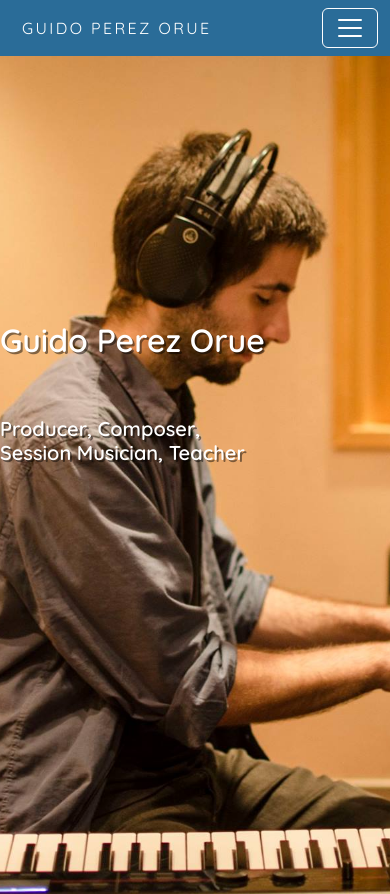
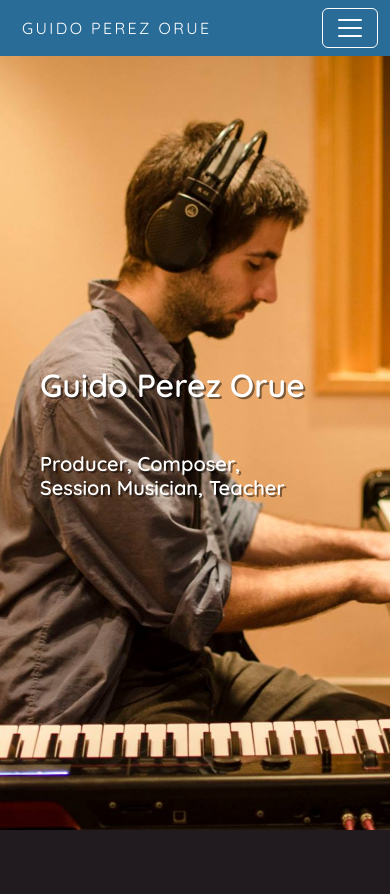
Before and after one commit to juancruz92/guidote, a plain HTML site: page index.html in a window 390 px wide. Shown: the top 894 px of the page. Drawn offline with nearby package versions, Linux system fonts and the light colour scheme.

Commit message:
carlitos

```diff
--- a/index.html
+++ b/index.html
@@ -46,7 +46,7 @@
         <div class="hero-title-container">
           <h1>Guido Perez Orue</h1>
           <h2 class="hero-h2">
-            Producer, Composer,<br />Session Musician, Teacher
+            Producer, Composer, Session Musician, Teacher
           </h2>
         </div>
 
--- a/style.css
+++ b/style.css
@@ -27,57 +27,51 @@ body {
 }
 
 .hero-main-container {
-  min-height: 900px;
+  min-height: calc(100vh - 70px);
   position: relative;
-
-  /* background-image: url("media/images/piano-keys-studio-main.jpg");
+  display: flex;
+  flex-direction: column;
+  background-image: url("media/images/piano-keys-studio-main.jpg");
   background-size: cover;
   background-repeat: no-repeat;
   background-position: top;
-  background-attachment: fixed, scroll; */
-
-  display: flex;
-  flex-direction: column;
-  /* padding: 30px; */
+  background-attachment: fixed, scroll;
 }
 
 .hero-img {
-  min-height: 900px;
+  height: calc(100vh - 70px);
   width: 100%;
   object-fit: cover;
+  display: none;
 }
 
 .hero-title-container {
-position: absolute;
-/* center of the father container */
-width: 100%;
-top: 30%;
-left: 50%;
-/* half of the width and height of the element */
-transform: translate(-50%, -50%);
+  position: absolute;
+  top: 20%;
+  padding-left: 40px;
+  display: flex;
+  flex-direction: column;
 }
 
 h1 {
-  font-size: 5rem;
+  font-size: 4rem;
   font-weight: 600;
   color: white;
   text-shadow: 5px 5px rgba(0, 0, 0, 0.47);
-  padding-top: 100px;
-  padding-left: 50px;
 }
 
 h2 {
-  padding: 0.83em;
+  /* padding: 0.83em; */
   margin: 0;
 }
 
 .hero-h2 {
-  font-size: 2.5rem;
+  font-size: 2rem;
   font-weight: 600;
   color: white;
   text-shadow: 2px 2px rgba(0, 0, 0, 0.47);
-  padding-top: 50px;
-  padding-left: 60px;
+  max-width: 400px;
+  padding-top: 40px;
 }
 
 p {
@@ -169,9 +163,6 @@ p {
     font-size: 3rem;
     font-weight: 600;
     color: white;
-
-    padding-top: 150px;
-    padding-left: 50px;
   }
 
   .hero-h2 {
@@ -179,8 +170,6 @@ p {
     font-weight: 600;
     color: white;
     text-shadow: 2px 2px rgba(0, 0, 0, 0.47);
-    padding-top: 50px;
-    padding-left: 60px;
   }
 
   h2 {
@@ -198,8 +187,6 @@ p {
     font-weight: 600;
     color: white;
     text-shadow: 2px 2px rgba(0, 0, 0, 0.47);
-    padding-top: 150px;
-    padding-left: 0;
   }
 
   .hero-h2 {
@@ -207,16 +194,20 @@ p {
     font-weight: 600;
     color: white;
     text-shadow: 2px 2px rgba(0, 0, 0, 0.47);
-    padding-top: 50px;
-    padding-left: 0;
+    max-width: 250px;
   }
   .hero-main-container {
     width: 100%;
-    min-height: 600px;
-    /* background-position: 65%;
-    background-image: url("media/images/piano-keys-studio-main-mobile.jpg");
-    background-size: cover;
-    background-repeat: no-repeat; */
+    min-height: calc(100vh - 80px);
+    background-image: none;
+  }
+  .hero-img {
+    display: block;
+  }
+
+  .hero-title-container {
+    position: absolute;
+    top: 40%;
   }
 }
 
@@ -396,3 +387,7 @@ h3 {
   right: -12%;
   position: absolute;
 }
+
+/*------------------------------- TABLET --------------------------------------------*/
+
+/* -------------------------------MOBILE---------------------------------------------- */
```
